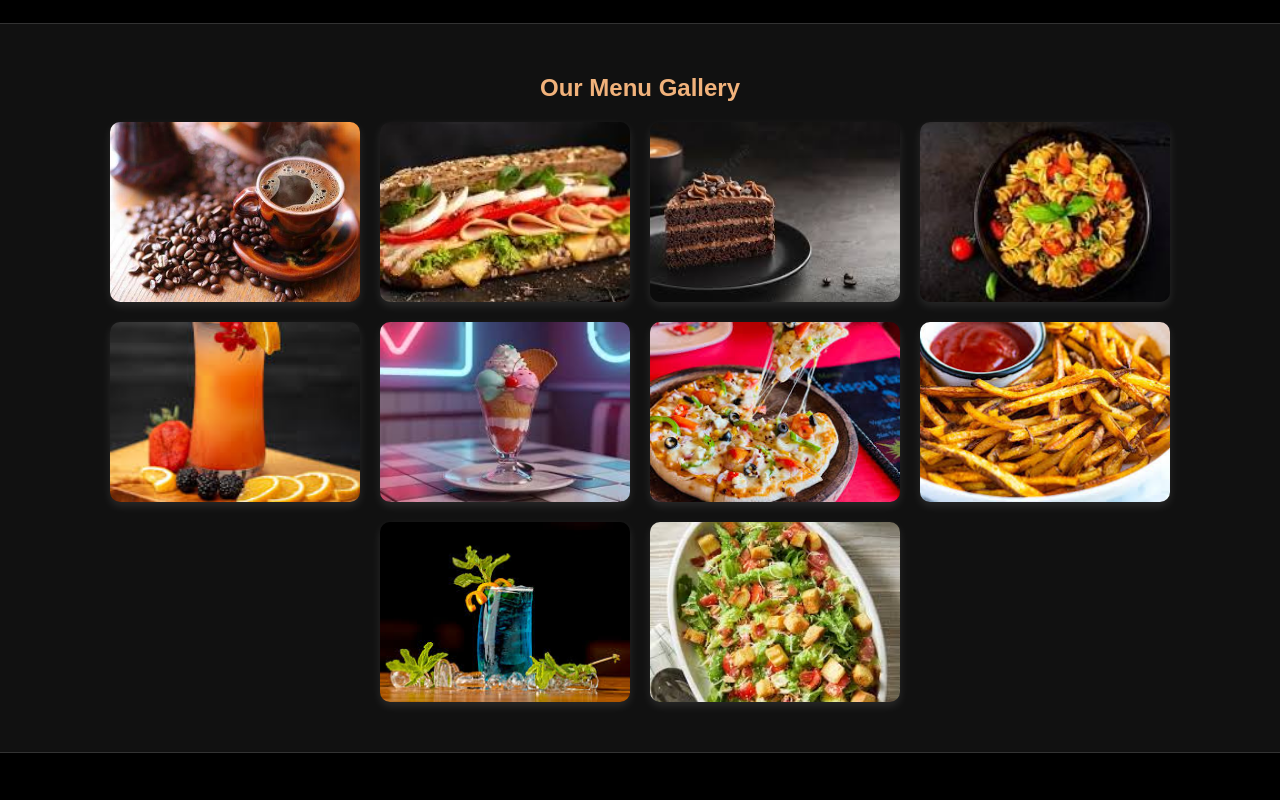
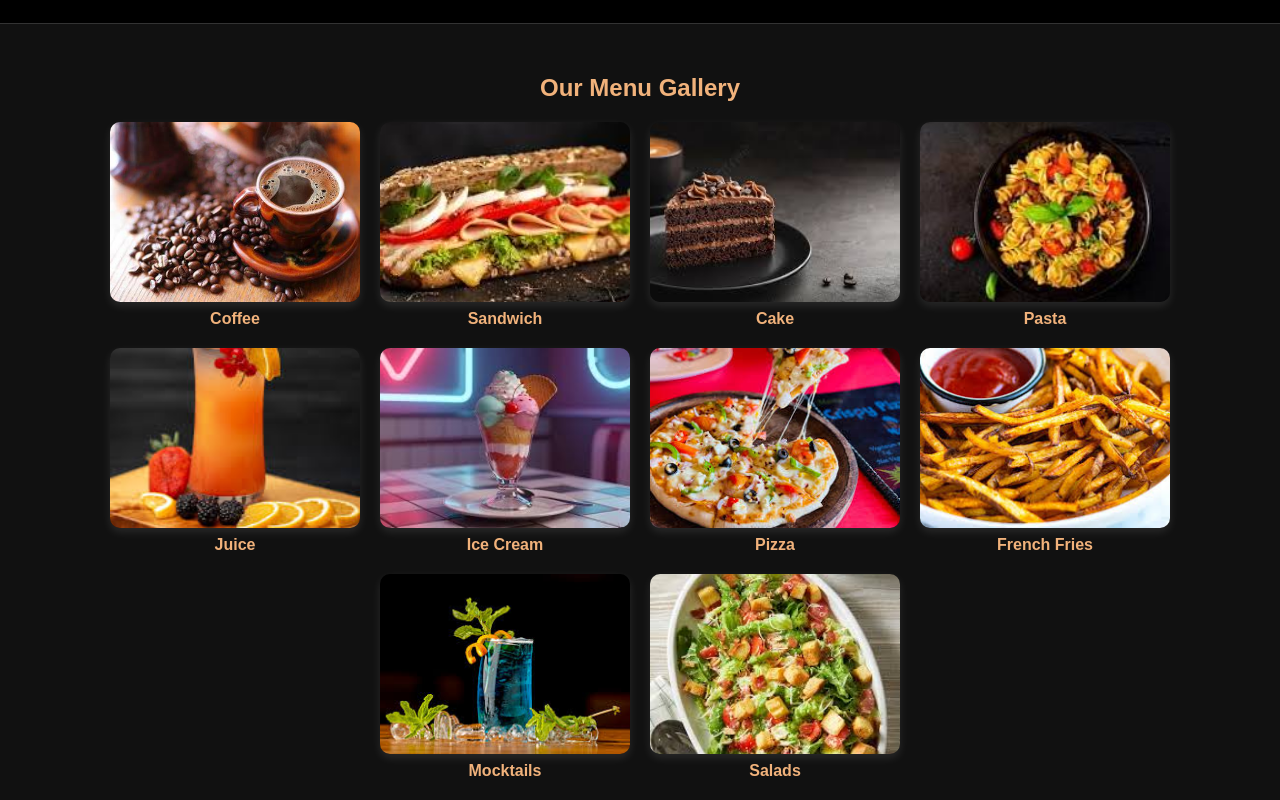
Before and after one commit to likhitha6986/lounge-cafe-website, a plain HTML site: page index.html in a window 1280 px wide. Shown: the part 1340-2140 px from the top of the page. Drawn offline with Linux system fonts and the light colour scheme.

Commit message:
Update index.html

```diff
--- a/index.html
+++ b/index.html
@@ -117,8 +117,16 @@
       margin-top: 20px;
     }
 
-    .gallery img {
+    .gallery-item {
+      display: flex;
+      flex-direction: column;
+      align-items: center;
+      color: #fff;
       width: 250px;
+    }
+
+    .gallery-item img {
+      width: 100%;
       height: 180px;
       object-fit: cover;
       border-radius: 10px;
@@ -126,9 +134,15 @@
       box-shadow: 0 4px 10px rgba(255,255,255,0.1);
     }
 
-    .gallery img:hover {
+    .gallery-item img:hover {
       transform: scale(1.05);
       box-shadow: 0 6px 16px rgba(241,178,123,0.3);
+    }
+
+    .gallery-item p {
+      margin-top: 8px;
+      font-weight: bold;
+      color: #f1b27b;
     }
 
     .testimonial-container {
@@ -174,7 +188,6 @@
       margin: 0;
     }
 
-
     #subscribe {
       background-color: #111;
       padding: 40px 20px;
@@ -211,7 +224,6 @@
     .submit-btn:hover {
       background-color: #e0a958;
     }
-
 
     #submitted-checkbox {
       display: none;
@@ -274,15 +286,13 @@
       font-size: 14px;
     }
 
-
     @media (max-width: 1024px) {
       .intro, .about-container, .story-container {
         gap: 30px;
         padding: 40px 20px;
       }
-      .gallery img {
+      .gallery-item {
         width: 200px;
-        height: 150px;
       }
       .testimonial {
         width: 280px;
@@ -315,9 +325,8 @@
         width: 100px;
         height: 100px;
       }
-      .gallery img {
+      .gallery-item {
         width: 45%;
-        height: auto;
       }
       #subscribe form {
         flex-direction: column;
@@ -337,7 +346,7 @@
       .intro-text p, .about-text p, .story-text p {
         font-size: 16px;
       }
-      .gallery img {
+      .gallery-item {
         width: 90%;
       }
       .testimonial {
@@ -358,7 +367,6 @@
     </nav>
   </header>
 
-
   <section id="intro" class="intro">
     <div class="intro-text">
       <h2>Welcome to Lounge Cafe</h2>
@@ -371,7 +379,6 @@
       <img src="cofee.jpeg" alt="Coffee Image">
     </div>
   </section>
-
 
   <section id="about" class="about">
     <div class="about-container">
@@ -387,7 +394,6 @@
     </div>
   </section>
 
-
   <section id="story" class="story">
     <div class="story-container">
       <div class="story-text">
@@ -402,22 +408,52 @@
     </div>
   </section>
 
+  <!-- Menu Gallery -->
   <section id="menu" class="menu">
     <h2>Our Menu Gallery</h2>
     <div class="gallery">
+      <div class="gallery-item">
         <img src="OIP.jpeg" alt="Coffee">
+        <p>Coffee</p>
+      </div>
+      <div class="gallery-item">
         <img src="sandw.jpeg" alt="Sandwich">
+        <p>Sandwich</p>
+      </div>
+      <div class="gallery-item">
         <img src="cake.jpeg" alt="Cake">
+        <p>Cake</p>
+      </div>
+      <div class="gallery-item">
         <img src="pasta.jpeg" alt="Pasta">
+        <p>Pasta</p>
+      </div>
+      <div class="gallery-item">
         <img src="juice.jpeg" alt="Juice">
+        <p>Juice</p>
+      </div>
+      <div class="gallery-item">
         <img src="ice.jpeg" alt="Ice Cream">
+        <p>Ice Cream</p>
+      </div>
+      <div class="gallery-item">
         <img src="pizza.jpeg" alt="Pizza">
+        <p>Pizza</p>
+      </div>
+      <div class="gallery-item">
         <img src="french fries.jpeg" alt="French Fries">
+        <p>French Fries</p>
+      </div>
+      <div class="gallery-item">
         <img src="mocktails.jpeg" alt="Mocktails">
+        <p>Mocktails</p>
+      </div>
+      <div class="gallery-item">
         <img src="salads.jpeg" alt="Salads">
+        <p>Salads</p>
+      </div>
     </div>
   </section>
-
 
   <section id="testimonials" class="testimonials">
     <h2>What Our Clients Say</h2>
@@ -441,7 +477,7 @@
   </section>
 
   <section id="subscribe">
-    <h2>Subscribe to Our Lounge cafe</h2>
+    <h2>Subscribe to Our Newsletter</h2>
     <p style="color:#ccc;">Get updates from Lounge Cafe!</p>
     <input type="checkbox" id="submitted-checkbox">
     <form>
@@ -450,7 +486,6 @@
     </form>
     <p class="thankyou">Submitted! Thank you for subscribing.</p>
   </section>
-
 
   <footer>
     <div class="footer-container">
```
Lines whose indentation alone changed are shown as unchanged.
